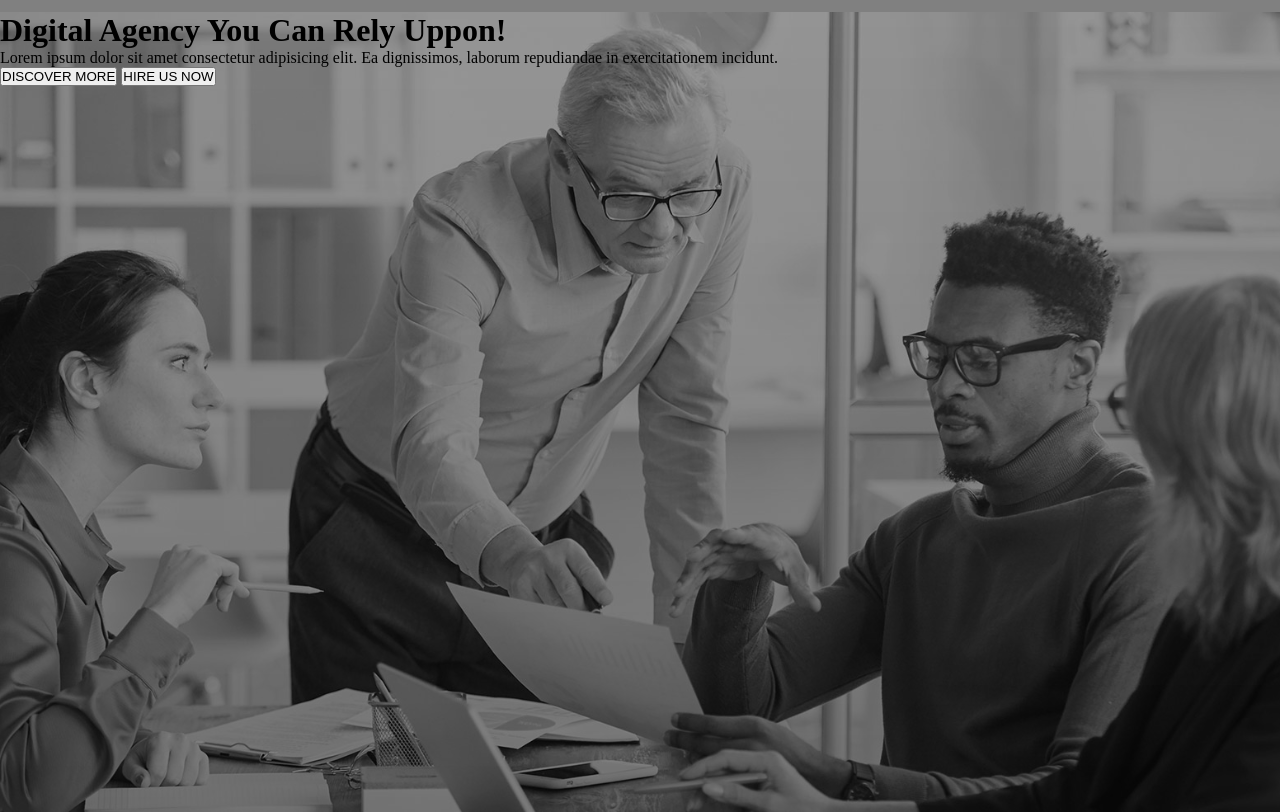
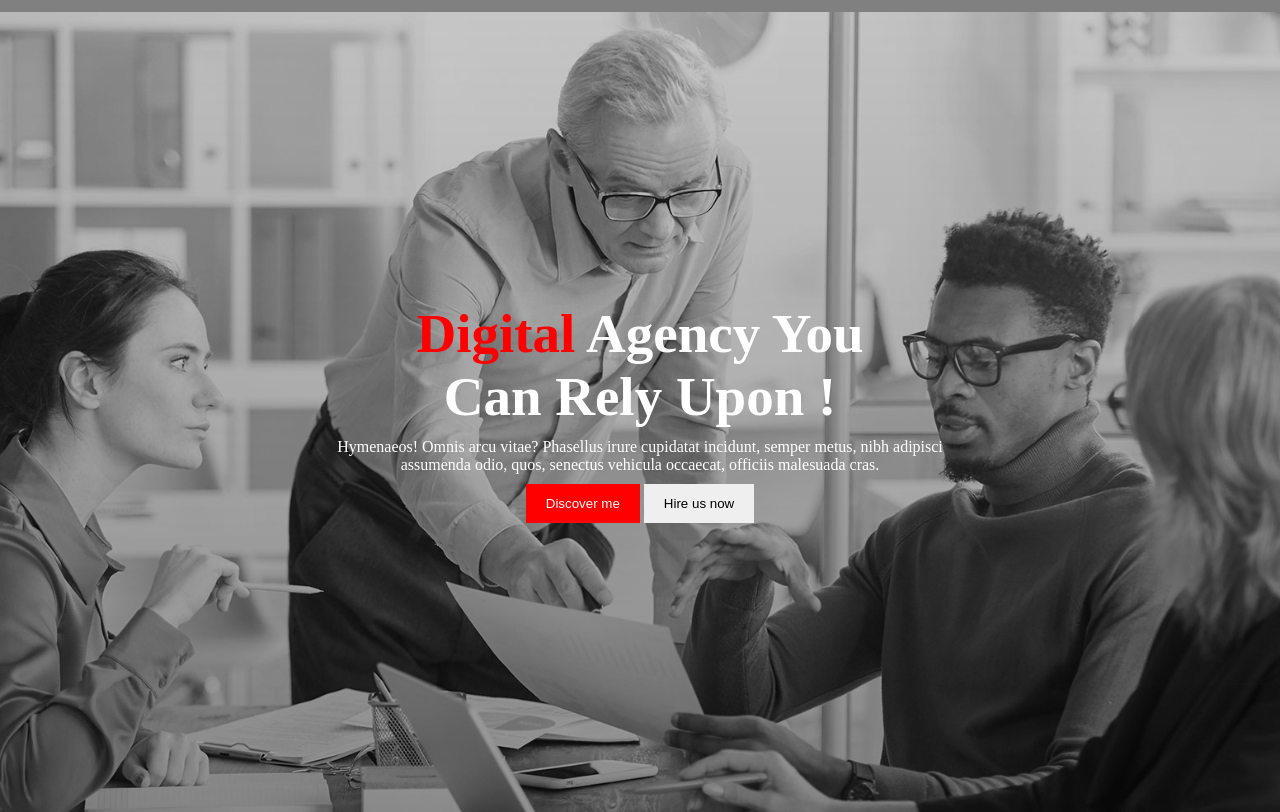
Before and after one commit to Ananda-Das/Digital-Agency, a plain HTML site: page index.html in a window 1280 px wide. Shown: the part 67-879 px from the top of the page. Drawn offline with Linux system fonts and the light colour scheme.

Commit message:
banner section added succesfully

```diff
--- a/index.html
+++ b/index.html
@@ -1,19 +1,19 @@
 <!DOCTYPE html>
 <html lang="en">
   <head>
-    <meta charset="UTF-8">
-    <meta name="viewport" content="width=device-width, initial-scale=1.0">
+    <meta charset="UTF-8" />
+    <meta name="viewport" content="width=device-width, initial-scale=1.0" />
     <title>Digital Agency</title>
 
     <!-- custom style link -->
-    <link rel="stylesheet" href="style.css">
+    <link rel="stylesheet" href="style.css" />
   </head>
   <body>
     <header>
       <!-- menu & nav -->
       <div class="nav-container">
         <div class="logo">
-                <img src="asset/logo/logo.png" alt="">
+          <img src="asset/logo/logo.png" alt="" />
         </div>
         <div class="nav-items">
           <ul>
@@ -27,18 +27,22 @@
 
       <!-- banner-sertion -->
       <div class="banner-container">
-            <h1>Digital Agency You Can Rely Uppon!</h1>
-            <p>Lorem ipsum dolor sit amet consectetur adipisicing elit. Ea dignissimos, laborum repudiandae in exercitationem incidunt.</p>
-            <button>DISCOVER MORE</button>
-            <button>HIRE US NOW</button>
+        <div class="banner-info">
+          <h1 class="title">
+            <span class="primary"> Digital</span> Agency You <br />
+            Can Rely Upon !
+          </h1>
+          <p class="description">
+            Hymenaeos! Omnis arcu vitae? Phasellus irure cupidatat incidunt,
+            semper metus, nibh adipisci assumenda odio, quos, senectus vehicula
+            occaecat, officiis malesuada cras.
+          </p>
+          <button class="btn bg-primary">Discover me</button>
+          <button class="btn">Hire us now</button>
+        </div>
       </div>
     </header>
-    <main>
-
-    </main>
-    <footer>
-
-    </footer>
-
+    <main></main>
+    <footer></footer>
   </body>
 </html>
--- a/style.css
+++ b/style.css
@@ -1,6 +1,20 @@
 * {
   margin: 0;
   padding: 0;
+}
+
+/* common styles */
+.primary{
+  color: red;
+}
+.title{
+  font-size: 55px;
+  font-weight: bold;
+  color: white;
+}
+.bg-primary{
+  background-color: red;
+  color: white;
 }
 
 /* nav styles */
@@ -23,11 +37,27 @@
 }
 
 /* banner styles */
-.banner-container {
-  height: 100vh;
-  background-image: url("asset/image/background.jpg"), linear-gradient(rgba(0, 0, 0, 0.4), rgba(0, 0, 0, 0.5));
+.banner-container{
+  height:100vh;
+  background-image: url("asset/image/background.jpg"),linear-gradient(rgba(0,0,0,0.2),rgba(0,0,0,0.4));
   background-blend-mode: overlay;
   background-position: center;
   background-repeat: no-repeat;
   background-size: cover;
+  text-align: center;
+  display: flex;
+  align-items: center;
 }
+.banner-info{
+  width: 100%;
+}
+.description{
+  color: white;
+  padding: 10px;
+  width: 50%;
+  margin: auto;
+}
+.btn{
+  padding: 12px 20px;
+  border: none;
+}
```
Lines whose indentation alone changed are shown as unchanged.
